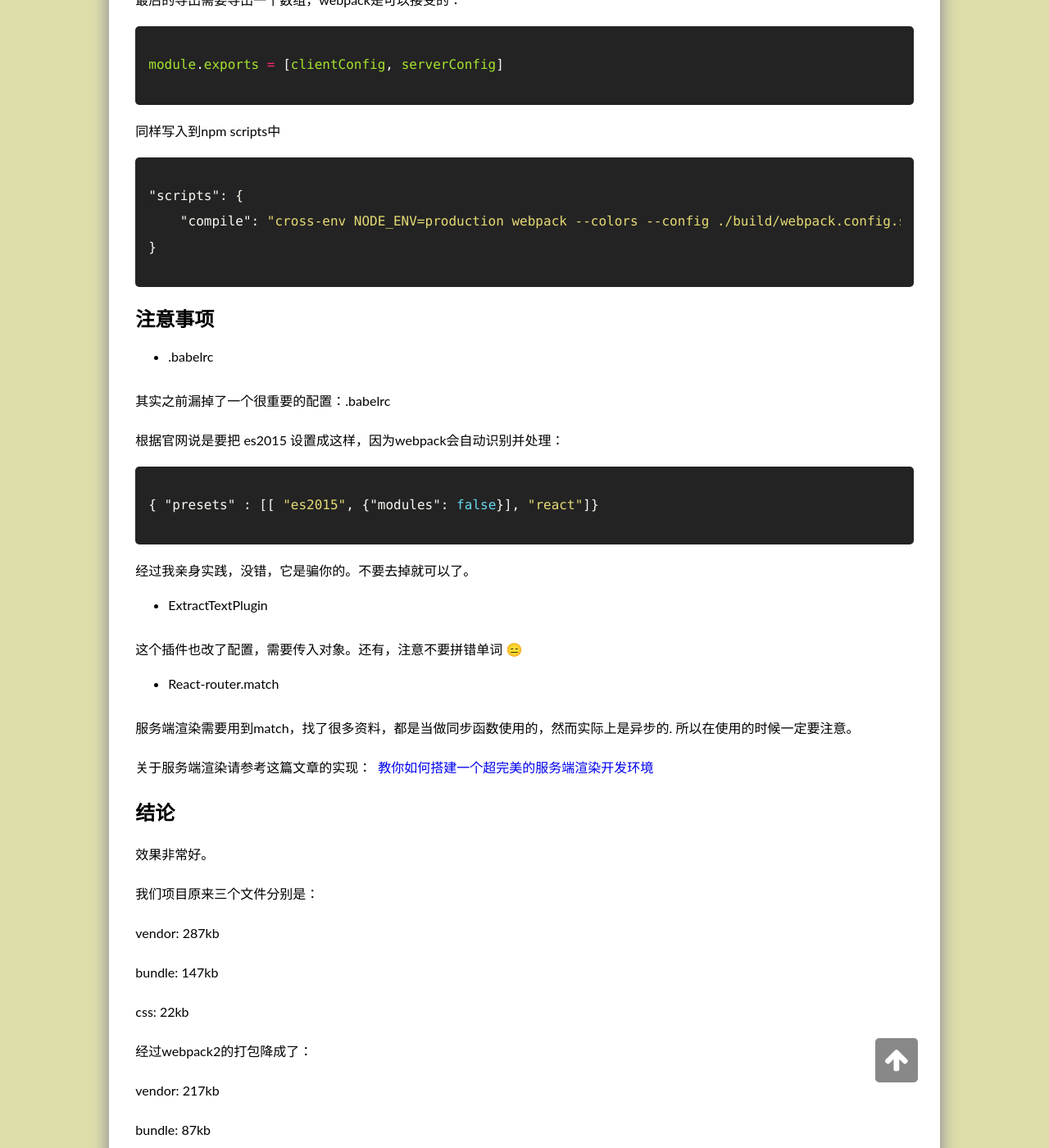
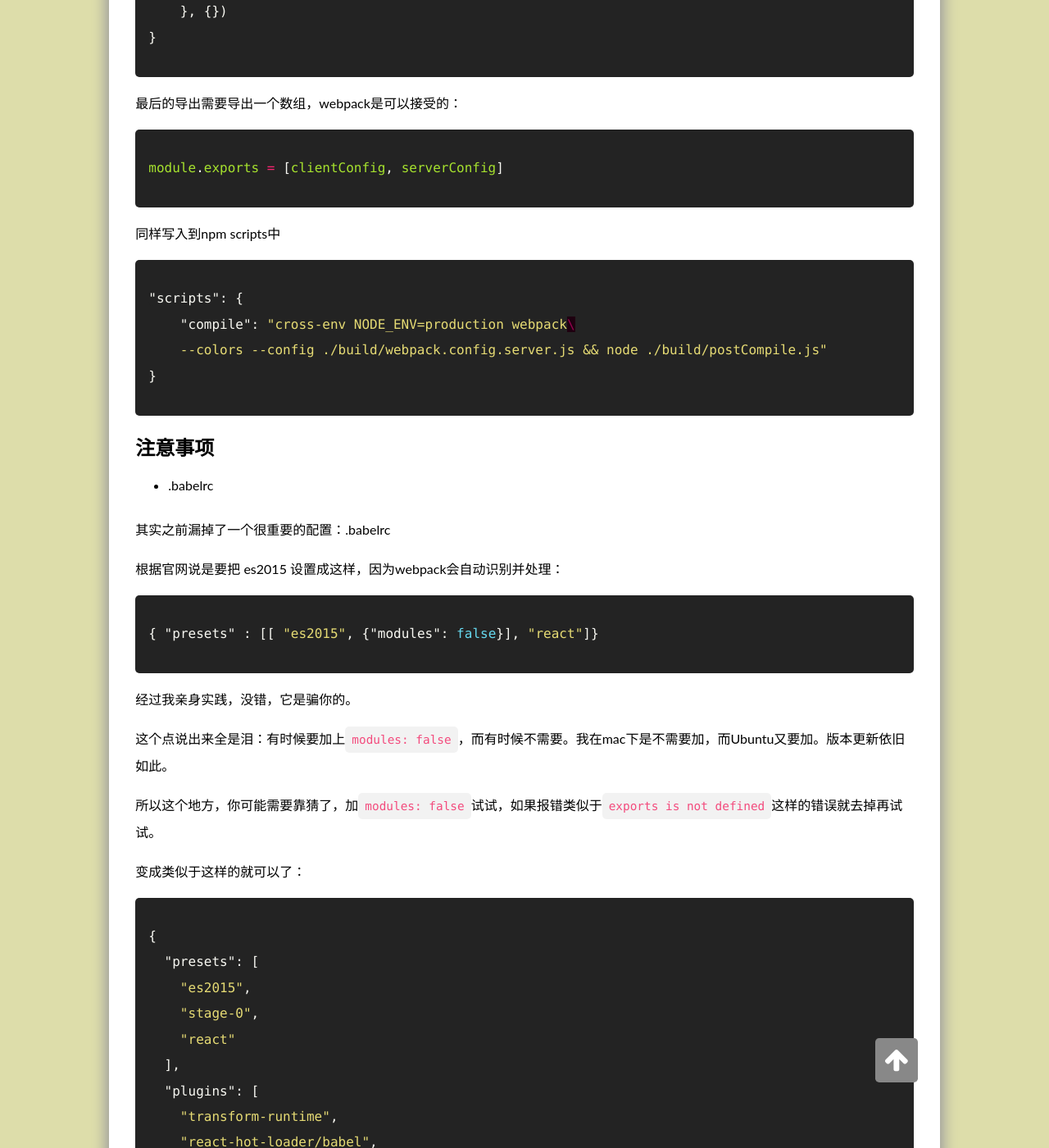
Before and after one commit to AnnatarHe/AnnatarHe.github.io, a Jekyll site: the page built from _posts/2017-01-25-upgrade-to-webpack2.md, in a window 1280 px wide and 1400 px high, scrolled down 9289 px. Shown: the whole window at 82% size. Built offline with Jekyll 4.4.1, drawn with Linux system fonts in a browser that asks for light colours; some web fonts are replaced; comment, search, counter and statistics services are not loaded; some of the changed text lies outside the part shown.

Commit message:
update webpack2 upgrade article

```diff
--- a/_posts/2017-01-25-upgrade-to-webpack2.md
+++ b/_posts/2017-01-25-upgrade-to-webpack2.md
@@ -18,8 +18,12 @@ tags: fe webpack2 webpack
 
 因为yarn拥有更快的安装速度，比较推荐yarn，如果不熟悉，可以看一下[这篇文章](https://annatarhe.github.io/2016/10/12/translate-chinese-yarn-a-new-package-manager-for-javascript.html)了解一下
 
-{% highlight bash %}
-yarn add webpack webpack-dev-server react-hot-loader@next extract-text-webpack-plugin@2.0.0-beta.5 babel-loader babel-preset-es2015 babel-preset-react babel-preset-stage-0 style-loader css-loader autopprefixer postcss-loader postcss-modules-values
+{% highlight sh %}
+$ yarn add webpack webpack-dev-server\
+    react-hot-loader@next extract-text-webpack-plugin@2.0.0-beta.5\
+    babel-loader babel-preset-es2015 babel-preset-react\
+    babel-preset-stage-0 style-loader css-loader\
+    autopprefixer postcss-loader postcss-modules-values
 {% endhighlight %}
 
 ## dev
@@ -206,7 +209,8 @@ function proxyThis(where) {
 
 {% highlight json %}
 "scripts": {
-    "dev": "cross-env NODE_ENV=development_local webpack-dev-server --colors --config ./build/webpack.config.dev.js"
+    "dev": "cross-env NODE_ENV=development_local webpack-dev-server\
+    --colors --config ./build/webpack.config.dev.js"
 }
 {% endhighlight %}
 
@@ -311,7 +315,8 @@ module.exports = [clientConfig, serverConfig]
 
 {% highlight json %}
 "scripts": {
-    "compile": "cross-env NODE_ENV=production webpack --colors --config ./build/webpack.config.server.js && node ./build/postCompile.js"
+    "compile": "cross-env NODE_ENV=production webpack\
+    --colors --config ./build/webpack.config.server.js && node ./build/postCompile.js"
 }
 {% endhighlight %}
 
@@ -327,38 +332,101 @@ module.exports = [clientConfig, serverConfig]
 { "presets" : [[ "es2015", {"modules": false}], "react"]}
 {% endhighlight %}
 
-经过我亲身实践，没错，它是骗你的。不要去掉就可以了。
+经过我亲身实践，没错，它是骗你的。
+
+这个点说出来全是泪：有时候要加上`modules: false`，而有时候不需要。我在mac下是不需要加，而Ubuntu又要加。版本更新依旧如此。
+
+所以这个地方，你可能需要靠猜了，加`modules: false`试试，如果报错类似于`exports is not defined`这样的错误就去掉再试试。
+
+变成类似于这样的就可以了：
+
+{% highlight json %}
+{
+  "presets": [
+    "es2015",
+    "stage-0",
+    "react"
+  ],
+  "plugins": [
+    "transform-runtime",
+    "react-hot-loader/babel",
+  ]
+}
+{% endhighlight %}
 
 * ExtractTextPlugin
 
 这个插件也改了配置，需要传入对象。还有，注意不要拼错单词 😑
 
+* import
+
+webpack2推荐使用`import()`异步加载脚本，然而用的时候**有时候**会报错类似于`import and export may only appear at the top level`这样的问题，解决方法是这样的：
+
+{% highlight shell %}
+$ yarn add -D babel-plugin-syntax-dynamic-import
+{% endhighlight %}
+
+然后加入如下内容到.babelrc中：
+{% highlight json %}
+{ "plugins": ["syntax-dynamic-import"] }
+{% endhighlight %}
+
+* laoder-utils
+
+如果你碰到了类似于这样的报错：`parseQuery should get a string as first argument`，恭喜你，你可能又踩坑了，解决方案是更新一下`loader-utils`，这个问题贼坑，我在Ubuntu上没碰到，@可诚 在Mac上碰到了。
+{% highlight shell %}
+$ yarn upgrade loader-utils
+{% endhighlight %}
+
+* postcss
+
+如果你还用了一大堆postcss的插件，那么你可能需要更新到一个新的`postcss.config.js`中了。
+
+类似于这样的：
+
+{% highlight js %}
+module.exports = {
+    plugins: [
+        require('postcss-modules-values'),
+        require('autoprefixer')
+    ]
+}
+{% endhighlight %}
+
 * React-router.match
 
-服务端渲染需要用到match，找了很多资料，都是当做同步函数使用的，然而实际上是异步的. 所以在使用的时候一定要注意。
+服务端渲染需要用到match，找了很多资料，都是当做同步函数使用的，然而实际上是异步的. 所以在使用的时候一定要注意。一定要注意！一定要注意！
 
 关于服务端渲染请参考这篇文章的实现：[教你如何搭建一个超完美的服务端渲染开发环境](http://www.jianshu.com/p/0ecd727107bb)
 
+## 如果你还有问题
+
+如果你还有问题，公司的配置我不能开放出来，但是推荐你去看看我另一个项目的配置文件，少了服务端渲染的部分，但是服务端渲染所需要注意的地方我都在这篇文章中说明了。应该没什么问题了的。
+
+[AnnatarHe-graduation-project/exam-online-fe](https://github.com/AnnatarHe-graduation-project/exam-online-fe)
+
 ## 结论
 
-效果非常好。
+忘记webpack2的无限大坑文档，升级之后的打包效果非常好。
 
-我们项目原来三个文件分别是：
+我们项目原来的三个主要文件分别是(未gzip压缩)：
 
-vendor: 287kb
+vendor: 283kb
 
 bundle: 147kb
 
-css: 22kb
+css: 18.5kb
 
 经过webpack2的打包降成了：
 
-vendor: 217kb
+vendor: 216kb
 
-bundle: 87kb
+bundle: 86kb
 
-css: 22kb
+css: 21.9kb
 
-效果显著。
+所以`vendor`减少到了webpack1的 **76.3%**，而`bundle`则减少到了原来的**58.5%**
 
-推荐你也快升级吧~
+效果还是挺显著的。
+
+推荐你也快升(cai)级(keng)吧~
```
Also changed, not shown: other parts of _posts/2017-01-25-upgrade-to-webpack2.md (+4 -5 lines), 1 other file.
